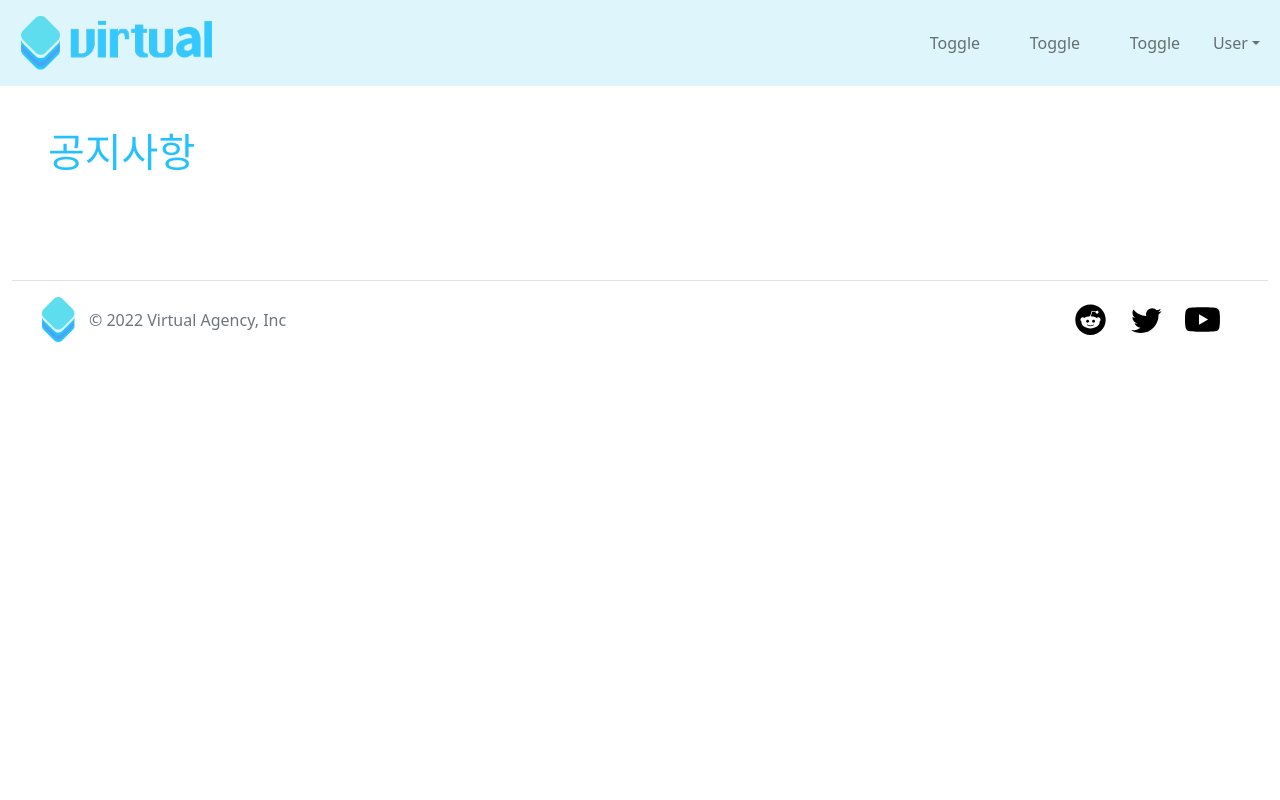
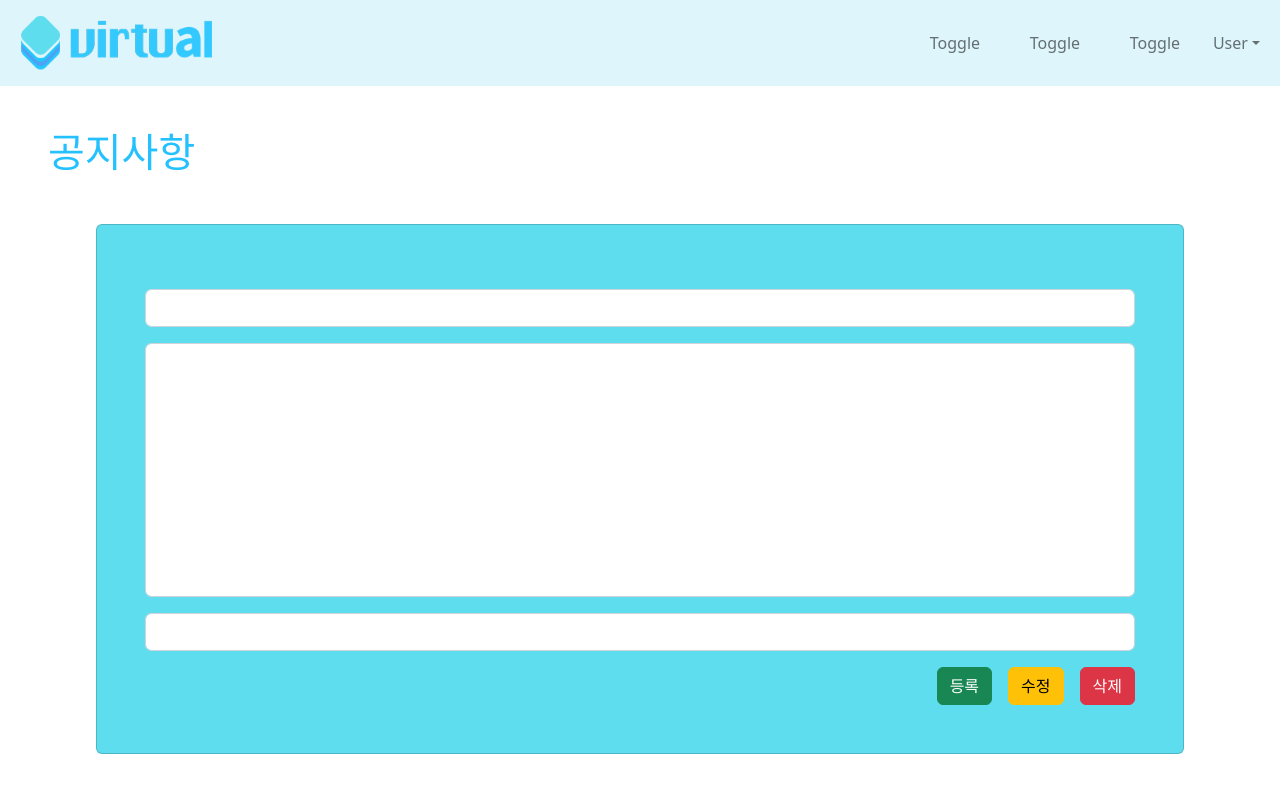
Before and after one commit to Alice5855/FTSVirtualFrontend, a React (Create React App) app: page /Notice/CUD in a window 1280 px wide. Shown: the top 800 px of the page. Built offline with nearby package versions, Linux system fonts and the light colour scheme.

Commit message:
some issue happened
fixed it, CRUD page design is almost done

```diff
--- a/public/index.html
+++ b/public/index.html
@@ -9,7 +9,9 @@
       name="description"
       content="Web site created using create-react-app"
     />
+
     <link rel="apple-touch-icon" href="%PUBLIC_URL%/logo192.png" />
+
     <!--
       manifest.json provides metadata used when your web app is installed on a
       user's mobile device or desktop. See https://developers.google.com/web/fundamentals/web-app-manifest/
--- a/src/views/Card1.js
+++ b/src/views/Card1.js
@@ -1,14 +1,8 @@
 import React from "react";
-import { Parallax, useParallax } from "react-scroll-parallax";
 
 const Card1 = () => {
-    const parallax = useParallax({
-        speed: -10,
-    });
-
     return(
-        <Parallax>
-            <div className="px-4 py-5 my-5 mx-5 text-center rounded-5" ref={parallax.ref} style={{backgroundColor: "#25C1FF"}}>
+            <div className="px-4 py-5 my-5 mx-5 text-center rounded-5" style={{backgroundColor: "#25C1FF"}}>
                 <h1 className="display-5 fw-bold">Centered hero</h1>
                 <div className="col-lg-6 mx-auto">
                     <p className="lead mb-4">
@@ -20,7 +14,6 @@ const Card1 = () => {
                     </div>
                 </div>
             </div>
-        </Parallax>
     )
 
 }
--- a/src/views/Card2.js
+++ b/src/views/Card2.js
@@ -1,14 +1,8 @@
 import React from "react";
-import { Parallax, useParallax } from "react-scroll-parallax";
 
 const Card2 = () => {
-    const parallax = useParallax({
-        speed: -10,
-    });
-
     return(
-        <Parallax>
-            <div className="px-3 py-5 my-5 mx-5 text-center rounded-5" ref={parallax.ref} style={{backgroundColor: "#25C1FF"}}>
+            <div className="px-3 py-5 my-5 mx-5 text-center rounded-5" style={{backgroundColor: "#25C1FF"}}>
                 <h1 className="display-5 fw-bold">Shops</h1>
                 <div className="col-lg-12 mx-auto">
                     <p className="my-5">
@@ -27,7 +21,6 @@ const Card2 = () => {
                     </div>
                 </div>
             </div>
-        </Parallax>
     )
 
 }
--- a/src/views/Main.css
+++ b/src/views/Main.css
@@ -20,6 +20,14 @@ body{
     height: 230% !important;
     top: -70%;
     left: -25%;
+}
+
+.list-group-item {
+    background-color: #DDF5FB;
+}
+
+.formBody {
+    background-color: #5EDDEE;
 }
 
 @media screen and (max-width: 768px) {
--- a/src/views/Main.js
+++ b/src/views/Main.js
@@ -2,9 +2,7 @@ import React, { Component } from "react";
 import ReactTube from "./ReactTube"
 import "./Main.css";
 import Card1 from "./Card1";
-import { ParallaxProvider } from "react-scroll-parallax";
 import Card2 from "./Card2";
-
 
 class Main extends Component {
     render() {
@@ -12,14 +10,12 @@ class Main extends Component {
             <>
                 <div className="container-fluid">
                     <ReactTube />
-                    <ParallaxProvider>
                         <div className="d-flex row py-5 cardWrapper">
                             <Card1 />
                         </div>
                         <div className="d-flex row py-5 cardWrapper">
                             <Card2 />
                         </div>
-                    </ParallaxProvider>
                 </div>
             </>
         )
--- a/src/views/Nboard.js
+++ b/src/views/Nboard.js
@@ -15,7 +15,9 @@ class Nboard extends Component {
                 </div>
                 <Route path={"/Notice"} component={Nboardlist} exact={true} />
                 <Route path={"/Notice/Read"} component={NboardR} />
-                <Route path={"/Notice/:crud"} component={NboardCUDForm} />
+                {/* *****TEMPORARY LINK***** */}
+                <Route path={"/Notice/CUD"} component={NboardCUDForm} />
+                {/* *****TEMPORARY LINK***** */}
             </div>
         )
     }
--- a/src/views/NboardCUDForm.js
+++ b/src/views/NboardCUDForm.js
@@ -1,10 +1,61 @@
 import React, { Component } from "react";
+import { Link } from "react-router-dom";
+import { Button, Card } from "reactstrap";
 
 class NboardCUDForm extends Component {
     render(){
         return(
-            <div className="container-fluid">
+            <div className="container-fluid px-5 my-5">
+                <Card className="px-5 py-5 d-flex formBody">
+                    <form>
+                        <input
+                            type='text'
+                            value=''
+                            onChange=''
+                            className='my-3 form-control inputTitle'
+                        />
+                        <textarea
+                            rows='10'
+                            cols='20'
+                            value=''
+                            onChange=''
+                            className="my-3 form-control inputText"
+                            style={{resize: 'none'}}
+                        />
 
+                        <input
+                            type='text'
+                            value=''
+                            onChange=''
+                            className="my-3 form-control inputRegdate"
+                            readOnly={true}
+                        />
+                        <div className="float-end">
+                            <Link>
+                                <Button className="btn-success me-3">
+                                    등록
+                                </Button>
+                            </Link>
+                            <Link>
+                                <Button className="btn-warning me-3">
+                                    수정
+                                </Button>
+                            </Link>
+                            <Link>
+                                <Button className="btn-danger">
+                                    삭제
+                                </Button>
+                            </Link>
+                        </div>
+                    </form>
+                </Card>
+                <div className="mt-5">
+                    <Link to={"/Notice"}>
+                        <Button className="btn-info float-end">
+                            리스트
+                        </Button>
+                    </Link>
+                </div>
             </div>
         )
     }
--- a/src/views/NboardR.js
+++ b/src/views/NboardR.js
@@ -5,8 +5,8 @@ import { Button, Card } from "reactstrap";
 class NboardR extends Component {
     render(){
         return(
-            <div className="container-fluid readBody px-5 my-5">
-                <Card className="px-5 py-5">
+            <div className="container-fluid  px-5 my-5">
+                <Card className="px-5 py-5 readBody">
                     <div>
                         <div>
                             <p>Title</p>
--- a/src/views/Nboardlist.js
+++ b/src/views/Nboardlist.js
@@ -11,13 +11,15 @@ class Nboardlist extends Component {
     render(){
         return(
             <>
-                <Link to="/">
+                <Link to="/Notice/CUD">
+                    {/* *****TEMPORARY LINK***** */}
                     <Button className="btn-sm float-end">
                         새 글 쓰기
                     </Button>
                 </Link>
                 <div id="boardbody" className="list-group w-auto my-5">
                     <Link to="/Notice/Read" className="list-group-item list-group-item-action d-flex gap-3 py-3" aria-current="true">
+                        {/* *****TEMPORARY LINK***** */}
                         <div className="d-flex gap-2 w-100 justify-content-between">
                             <div>
                                 <h6 className="mb-0">Title</h6>
@@ -26,7 +28,7 @@ class Nboardlist extends Component {
                             <small className="opacity-50 text-nowrap">date</small>
                         </div>
                     </Link>
-                    <a href="#" className="list-group-item list-group-item-action d-flex gap-3 py-3" aria-current="true">
+                    <Link to="#" className="list-group-item list-group-item-action d-flex gap-3 py-3" aria-current="true">
                         <div className="d-flex gap-2 w-100 justify-content-between">
                             <div>
                                 <h6 className="mb-0">Title</h6>
@@ -34,7 +36,7 @@ class Nboardlist extends Component {
                             </div>
                             <small className="opacity-50 text-nowrap">date</small>
                         </div>
-                    </a>
+                    </Link>
                     <a href="#" className="list-group-item list-group-item-action d-flex gap-3 py-3" aria-current="true">
                         <div className="d-flex gap-2 w-100 justify-content-between">
                             <div>
```
Also changed, not shown: public/logo192.png (renamed from public/images/logo192.png), public/logo512.png (renamed from public/images/logo512.png).
